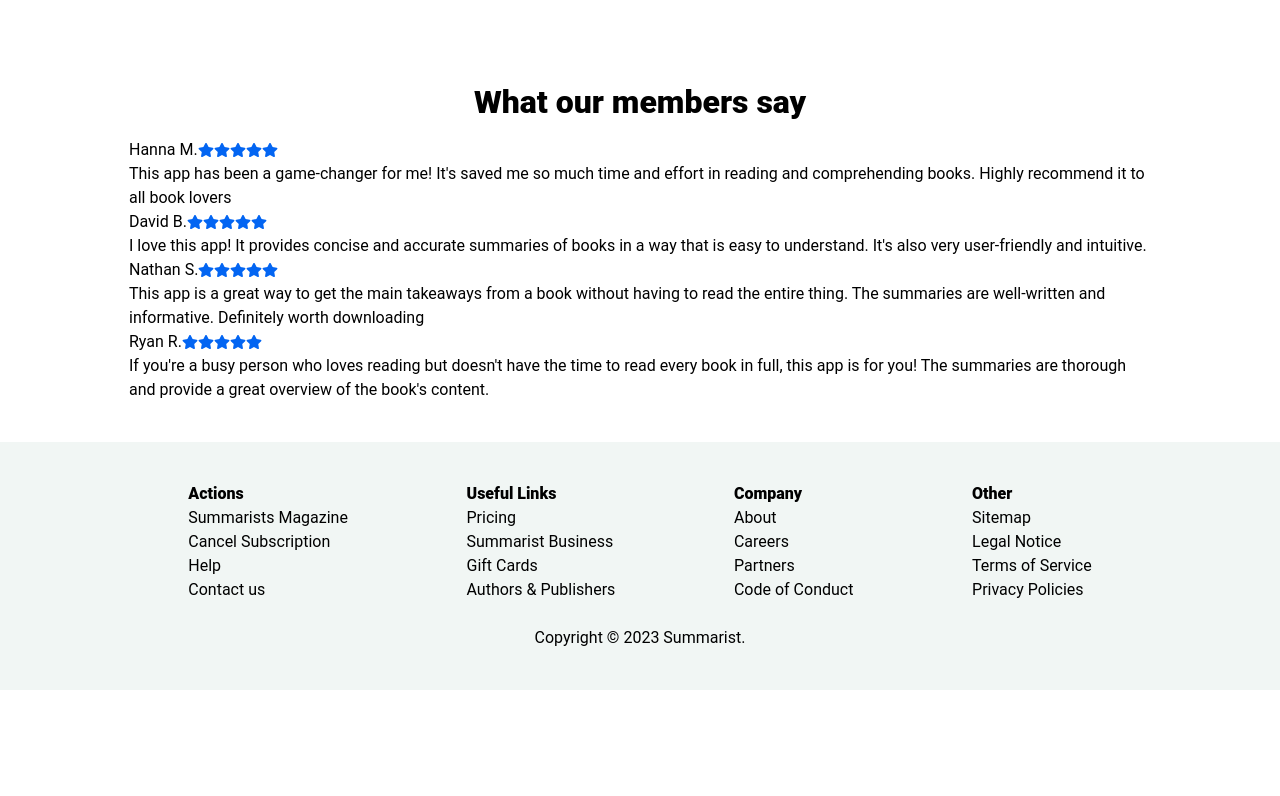
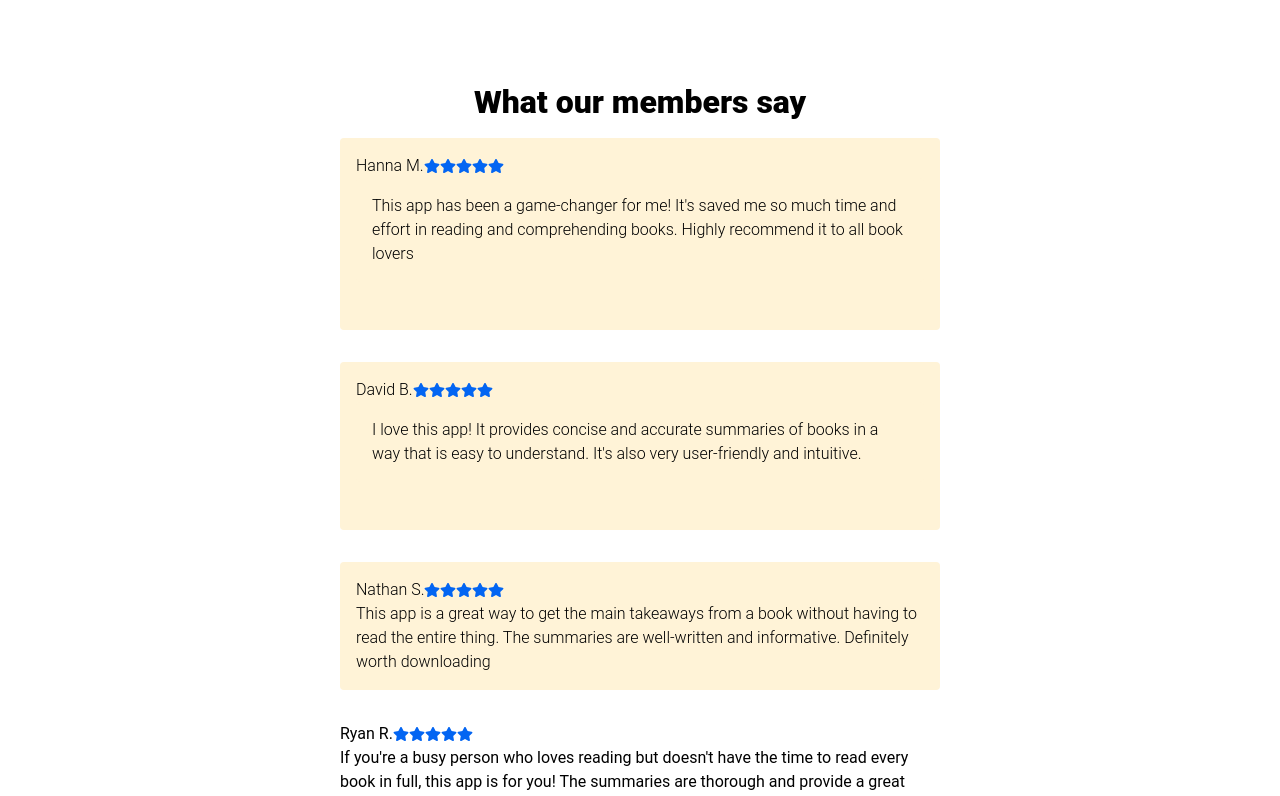
Before and after one commit to tjsaverin09/summarists-internship-, a Next.js app: page / in a window 1280 px wide. Shown: the part 1601-2397 px from the top of the page. Before the commit the page ends 2291 px from the top, so only its background shows below. Built offline with nearby package versions, Linux system fonts and the light colour scheme.

Commit message:
added more styles to the review section of the homepage

```diff
--- a/components/Reviews.tsx
+++ b/components/Reviews.tsx
@@ -7,8 +7,8 @@ export default function Reviews() {
       <div className="container">
         <div className="row">
           <div className={styles.reviewHeader}>What our members say</div>
-          <div className="reviewWrapper">
-            <div className="review">
+          <div className={styles.reviewWrapper}>
+            <div className={styles.review}>
               <div className={styles.reviewDetails}>
                 <div className="reviewer">Hanna M.</div>
                 <div className={styles.rating}>
@@ -19,13 +19,13 @@ export default function Reviews() {
                   <FaStar />
                 </div>
               </div>
-              <div className="review">
+              <div className={styles.review}>
                 This app has been a game-changer for me! It's saved me so much
                 time and effort in reading and comprehending books. Highly
                 recommend it to all book lovers
               </div>
             </div>
-            <div className="review">
+            <div className={styles.review}>
               <div className={styles.reviewDetails}>
                 <div className="reviewer">David B.</div>
                 <div className={styles.rating}>
@@ -36,13 +36,13 @@ export default function Reviews() {
                   <FaStar />
                 </div>
               </div>
-              <div className="review">
+              <div className={styles.review}>
                 I love this app! It provides concise and accurate summaries of
                 books in a way that is easy to understand. It's also very
                 user-friendly and intuitive.
               </div>
             </div>
-            <div className="review">
+            <div className={styles.review}>
               <div className={styles.reviewDetails}>
                 <div className="reviewer">Nathan S.</div>
                 <div className={styles.rating}>
--- a/reviews.module.css
+++ b/reviews.module.css
@@ -4,6 +4,19 @@ display: flex;
   font-size: 32px;
   font-weight: 800;
   margin-bottom: 12px;
+}
+
+.reviewWrapper {
+  max-width: 600px;
+  margin: 0 auto;
+}
+
+.review {
+  background-color: #fff3d7;
+  padding: 16px;
+  margin-bottom: 32px;
+  border-radius: 4px;
+  font-weight: 300;
 }
 
 .reviewDetails {
```
